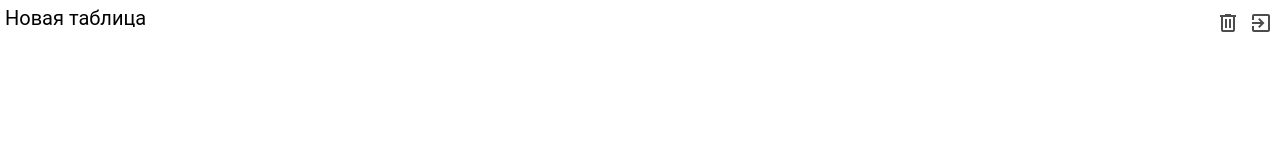
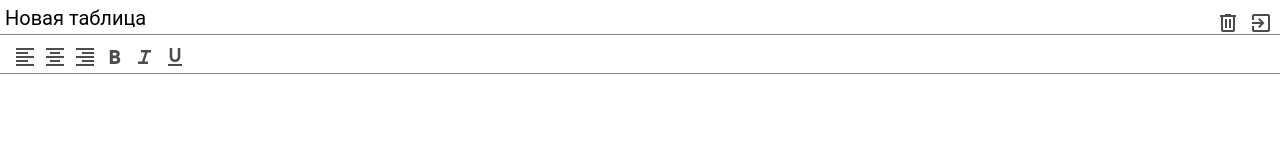
Before and after one commit to Diminich/ExelJS, a website built with webpack: page src/index.html in a window 1280 px wide. Built offline with nearby package versions, Linux system fonts and the light colour scheme.

Commit message:
adding styles for toolbar

```diff
--- a/src/index.html
+++ b/src/index.html
@@ -25,11 +25,30 @@
             </div>
           </div>
         </div>
-        <div class="excel__toolbar"></div>
+        <div class="excel__toolbar">
+          <div class="button">
+            <span class="material-symbols-outlined"> format_align_left </span>
+          </div>
+          <div class="button">
+            <span class="material-symbols-outlined"> format_align_center </span>
+          </div>
+          <div class="button">
+            <span class="material-symbols-outlined"> format_align_right </span>
+          </div>
+          <div class="button">
+            <span class="material-symbols-outlined"> format_bold </span>
+          </div>
+          <div class="button">
+            <span class="material-symbols-outlined"> format_italic </span>
+          </div>
+          <div class="button">
+            <span class="material-symbols-outlined"> format_underlined </span>
+          </div>
+        </div>
         <div class="excel__formula"></div>
         <div class="excel__table"></div>
       </div>
     </div>
-    <script src="./index.js"></script>
+    <!-- <script src="./index.js"></script> -->
   </body>
 </html>
--- a/src/scss/_variables.scss
+++ b/src/scss/_variables.scss
@@ -1,2 +1,3 @@
 $header-height: 34px;
-$border-color: wheat;
+$toolbar-height: 40px;
+$border-color: gray;
--- a/src/scss/toolbar.scss
+++ b/src/scss/toolbar.scss
@@ -1,6 +1,18 @@
-@import 'variables';
-@import 'mixins';
+@import "variables";
+@import "mixins";
 
 .excel__toolbar {
+  height: $toolbar-height;
+  position: absolute;
+  left: 0;
+  right: 0;
+  top: 34px;
+  border-top: 1px solid $border-color;
+  border-bottom: 1px solid $border-color;
+  padding: 7px 10px;
+  display: flex;
 
+  .button {
+    @include button(green);
+  }
 }
```
